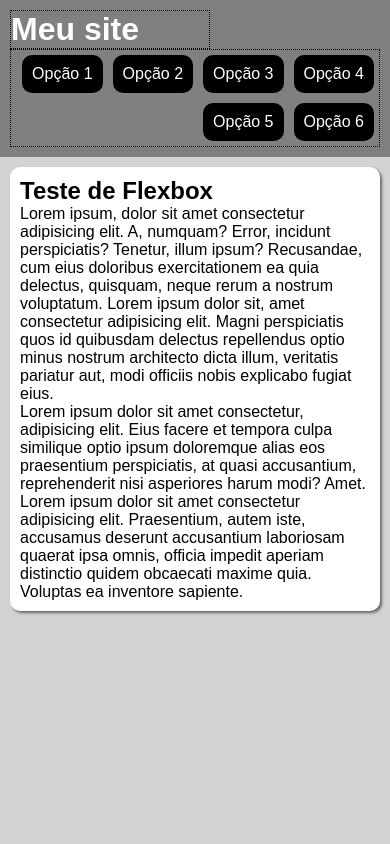
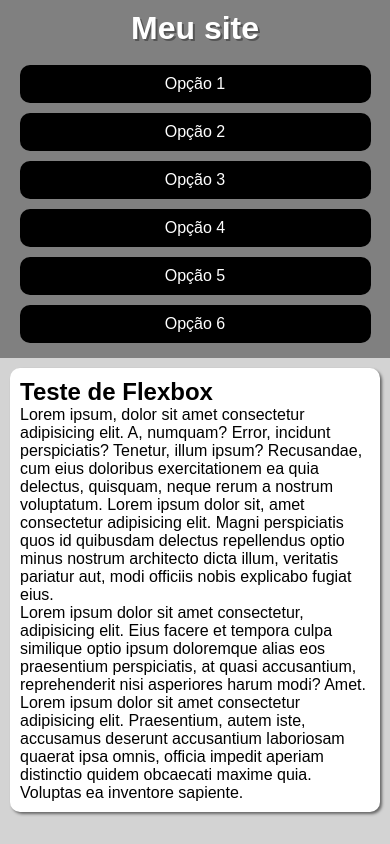
Before and after one commit to ErickHenriquee/menu-flexbox, a plain HTML site: page index.html in a window 390 px wide. Drawn offline with Linux system fonts and the light colour scheme.

Commit message:
menu responsivo

```diff
--- a/index.html
+++ b/index.html
@@ -5,6 +5,7 @@
     <meta name="viewport" content="width=device-width, initial-scale=1.0">
     <title>Menu Flexbox</title>
     <link rel="stylesheet" href="style.css">
+    <link rel="stylesheet" href="mobile.css" media="screen and (max-width: 580px)">
 </head>
 <body>
     <header>
--- /dev/null
+++ b/mobile.css
@@ -0,0 +1,13 @@
+@charset "UTF-8";
+
+header, header > nav {
+    flex-flow: column nowrap;
+}
+
+header > h1 {
+    flex-basis: 50px;
+}
+
+header > nav > a {
+    width: 90vw;
+}
--- a/style.css
+++ b/style.css
@@ -26,12 +26,13 @@ header{
 }
 
 header > h1 {
-    border: 1px dotted black;
+    /*border: 1px dotted black;*/
     flex: 0 0 200px;  /*não vai crescer, não vai encolher, vai ficar fixo*/
+    text-shadow: 2px 2px 0px rgba(0, 0, 0, 0.336); /*sombra*/
 }
 
 header > nav {
-    border: 1px dotted black;
+    /*border: 1px dotted black;*/
 
     display: flex;
     flex-flow: row wrap;
```
